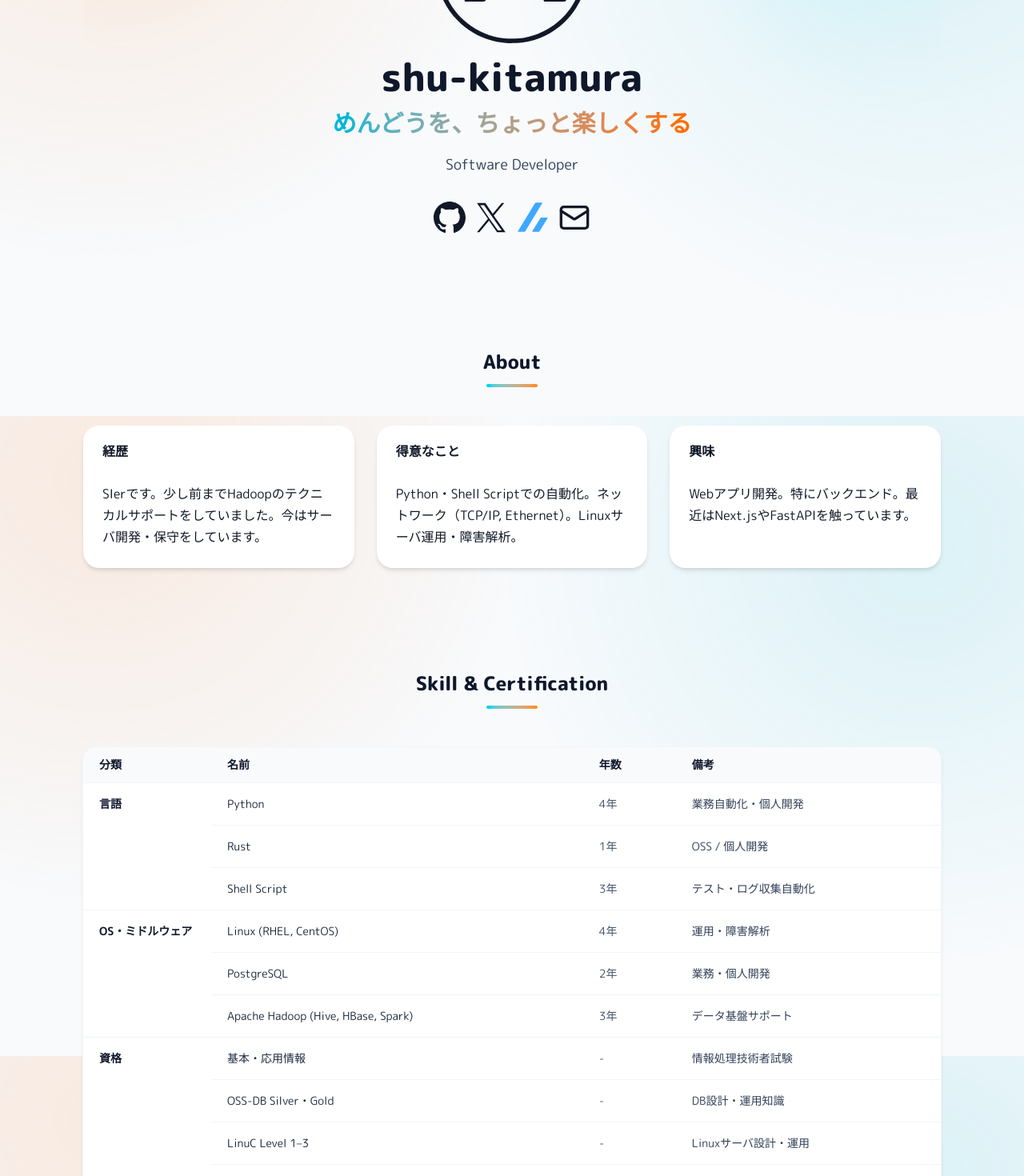
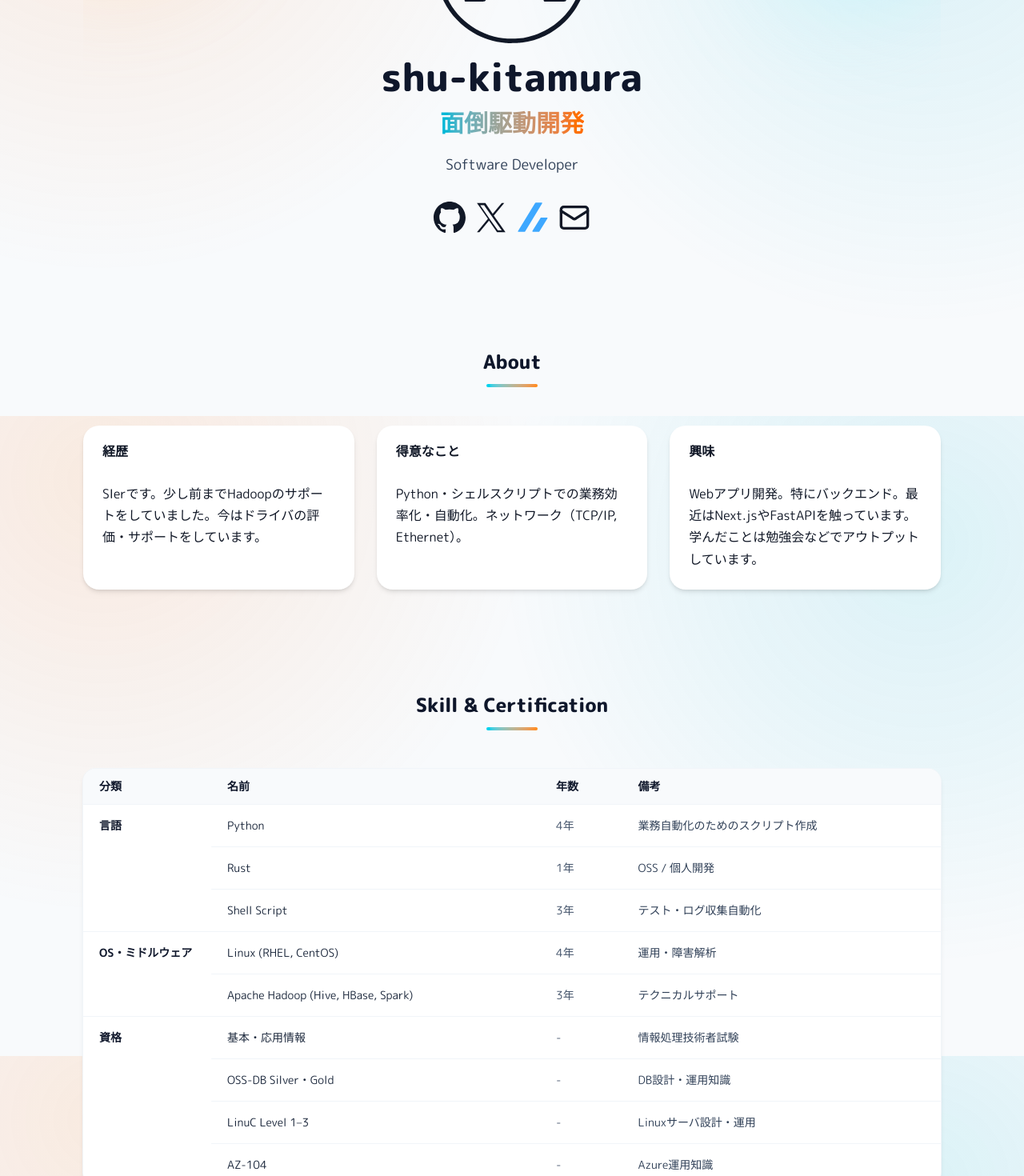
Before and after one commit to shu-kitamura/shu-kitamura.github.io, a Next.js app: page / in a window 1280 px wide. Shown: the part 280-1750 px from the top of the page at 80% size. Built offline with nearby package versions, Linux system fonts and the light colour scheme.

Commit message:
内容を修正

```diff
--- a/app/page.tsx
+++ b/app/page.tsx
@@ -42,15 +42,15 @@ const navLinks = [
 const aboutCards = [
   {
     title: "経歴",
-    body: "SIerです。少し前までHadoopのテクニカルサポートをしていました。今はサーバ開発・保守をしています。",
+    body: "SIerです。少し前までHadoopのサポートをしていました。今はドライバの評価・サポートをしています。",
   },
   {
     title: "得意なこと",
-    body: "Python・Shell Scriptでの自動化。ネットワーク（TCP/IP, Ethernet）。Linuxサーバ運用・障害解析。",
+    body: "Python・シェルスクリプトでの業務効率化・自動化。ネットワーク（TCP/IP, Ethernet）。",
   },
   {
     title: "興味",
-    body: "Webアプリ開発。特にバックエンド。最近はNext.jsやFastAPIを触っています。",
+    body: "Webアプリ開発。特にバックエンド。最近はNext.jsやFastAPIを触っています。学んだことは勉強会などでアウトプットしています。",
   },
 ];
 
@@ -58,7 +58,7 @@ const skillGroups: SkillGroup[] = [
   {
     category: "言語",
     items: [
-      { name: "Python", years: "4年", note: "業務自動化・個人開発" },
+      { name: "Python", years: "4年", note: "業務自動化のためのスクリプト作成" },
       { name: "Rust", years: "1年", note: "OSS / 個人開発" },
       { name: "Shell Script", years: "3年", note: "テスト・ログ収集自動化" },
     ],
@@ -67,8 +67,7 @@ const skillGroups: SkillGroup[] = [
     category: "OS・ミドルウェア",
     items: [
       { name: "Linux (RHEL, CentOS)", years: "4年", note: "運用・障害解析" },
-      { name: "PostgreSQL", years: "2年", note: "業務・個人開発" },
-      { name: "Apache Hadoop (Hive, HBase, Spark)", years: "3年", note: "データ基盤サポート" },
+      { name: "Apache Hadoop (Hive, HBase, Spark)", years: "3年", note: "テクニカルサポート" },
     ],
   },
   {
@@ -162,7 +161,7 @@ export default function Home() {
               shu-kitamura
             </h1>
             <div className="mt-4 text-2xl font-black text-transparent bg-clip-text bg-gradient-to-r from-cyan-500 to-orange-500 sm:text-3xl">
-              めんどうを、ちょっと楽しくする
+              面倒駆動開発
             </div>
             <p className="mt-5 text-base text-slate-700 dark:text-slate-200 sm:text-lg">
               Software Developer
```
